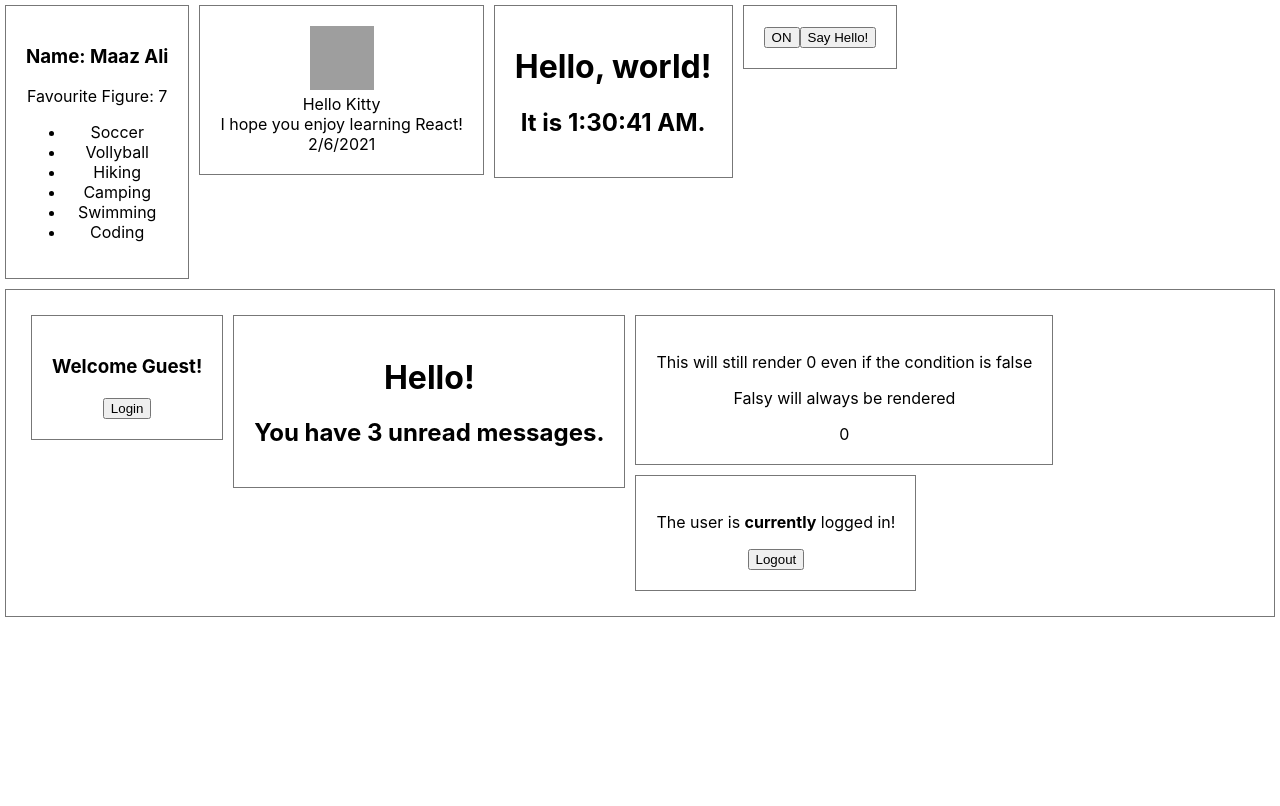
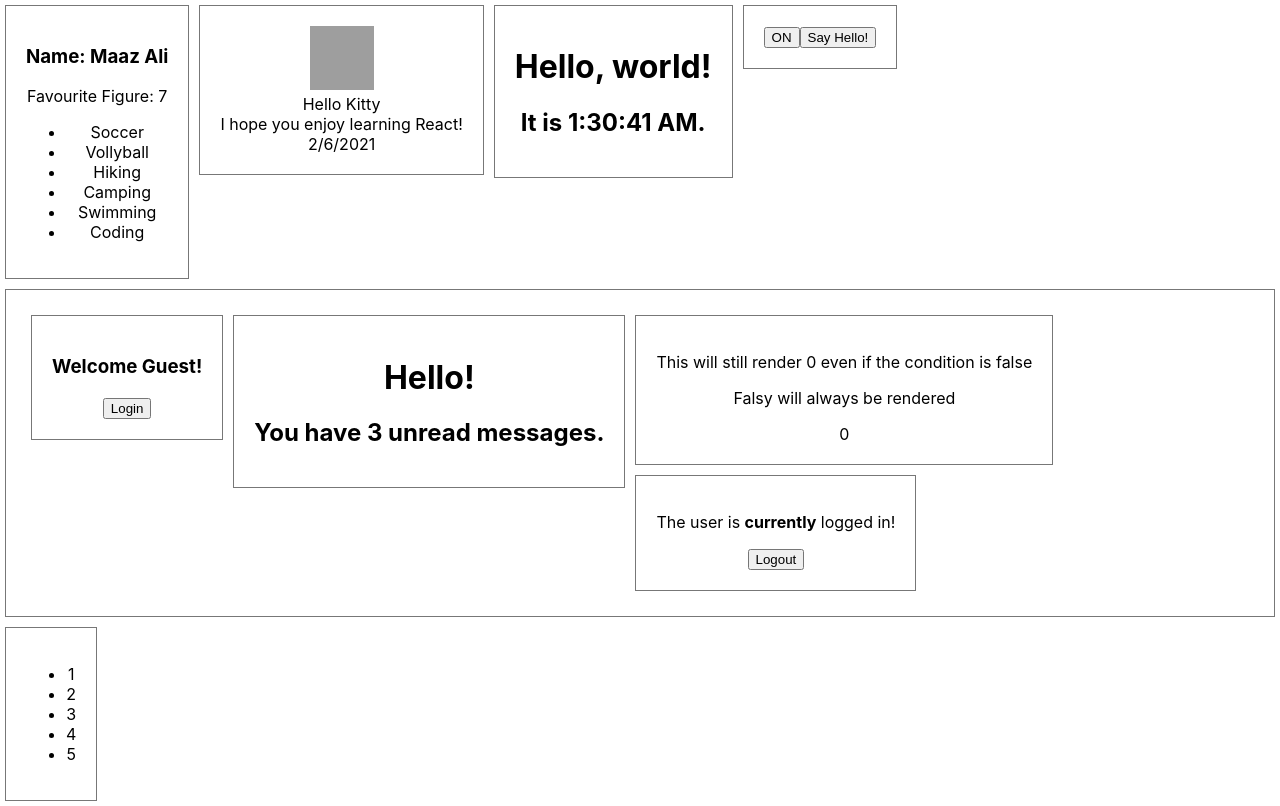
Before and after one commit to moaaxali/reactjs, a React (Create React App) app: page / in a window 1280 px wide. Built offline with nearby package versions, Linux system fonts and the light colour scheme; grey boxes are pictures that could not be loaded.

Commit message:
Add simple List Component

```diff
--- a/src/App.js
+++ b/src/App.js
@@ -4,6 +4,7 @@ import StatefulComponent from './StatefulComponent/StatefulComponent'
 import EventHandling from './EventHandling/EventHandling'
 import './App.css';
 import ConditionalRendering from './ConditionalRendering/ConditionalRendering';
+import ListKeys from './ListKeys/ListKeys';
 
 const user = {
   firstName: 'Maaz',
@@ -32,6 +33,7 @@ function App() {
       <StatefulComponent />
       <EventHandling />
       <ConditionalRendering />
+      <ListKeys />
     </div>
   );
 }
--- /dev/null
+++ b/src/ListKeys/List1.js
@@ -0,0 +1,9 @@
+const List1 = (props) => {
+  const numbers = [1, 2, 3, 4, 5];
+  const listItems = numbers.map((number) => <li>{number}</li>);
+  return (
+    <ul>{listItems}</ul>
+  );
+}
+
+export default List1
--- /dev/null
+++ b/src/ListKeys/ListKeys.js
@@ -0,0 +1,18 @@
+import React, { Component } from 'react'
+import List1 from './List1';
+
+class ListKeys extends Component {
+  constructor(props) {
+    super(props)
+  }
+
+  render() {
+    return (
+      <div className="Component">
+        <List1 numbers={[1, 2, 3]} />
+      </div>
+    );
+  }
+}
+
+export default ListKeys
```
